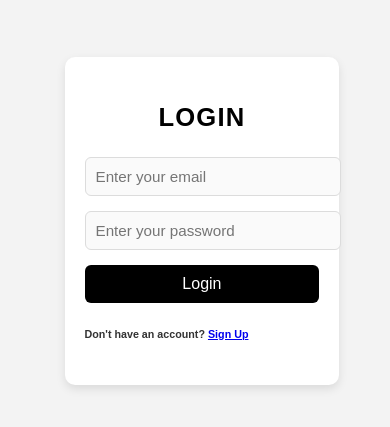
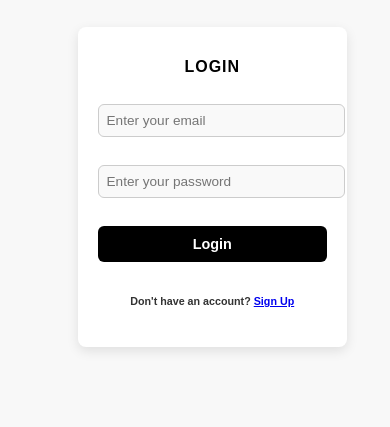
Before and after one commit to kanav789/Rwear, a React (Vite) app in the folder Frontend/: page /login in a window 390 px wide. Shown: the part 235-662 px from the top of the page. Built offline with nearby package versions, Linux system fonts and the light colour scheme.

Commit message:
improve the css

```diff
--- a/Frontend/src/Components/Login/Login.css
+++ b/Frontend/src/Components/Login/Login.css
@@ -1,120 +1,155 @@
-/* General Styling */
 body {
-  font-family: Arial, Helvetica, sans-serif;
-  background-color: #f3f3f3;
+  font-family: 'Arial', 'Helvetica', sans-serif;
+  background-color: #f8f8f8; /* Light gray background */
   color: #333;
   margin: 0;
   padding: 0;
   display: flex;
   justify-content: center;
   align-items: center;
-  min-height: 100vh;
+  min-height: 100vh; /* Center content vertically */
 }
 
 /* Container Styling */
 .login-container {
-  width: 90%; /* Responsive for smaller screens */
-  max-width: 600px; /* Increased max-width for a wider form */
-  background-color: #ffffff;
-  padding: 0 60px;
-  border-radius: 10px;
-  box-shadow: 0 4px 10px rgba(0, 0, 0, 0.1);
-  margin: 0 auto;
-  margin-top: 10vh;
-  display: flex;
-  flex-direction: column;
-  justify-content: center;
+  background-color: #fff; /* White card background */
+  padding: 30px 60px;
+  border-radius: 8px;
+  box-shadow: 0 6px 18px rgba(0, 0, 0, 0.1);
+  width: 100%;
+  text-align: center;
+  max-width: 400px; /* Card width */
+  margin: 10px; /* Add margin for better spacing on small screens */
 }
 
 /* Heading Styling */
 .login-container h3 {
-  font-size: 1.8rem;
+  font-size: 1.1rem; /* Slightly increase font size */
   font-weight: bold;
   color: #000;
-  margin-bottom: 25px;
+  margin-bottom: 20px;
   text-transform: uppercase;
-  letter-spacing: 1.2px;
-  text-align: center;
-}
-
-/* Last Paragraph Styling */
-.login-container p:last-of-type {
-  font-size: 0.85rem;
-  color: #666;
-  margin-top: 20px;
-  text-align: center;
+  letter-spacing: 1px;
 }
 
 /* Form Styling */
 form {
   display: flex;
   flex-direction: column;
-  width: 100%; /* Ensures the form takes up the full width of the container */
-  gap: 15px; /* Better spacing between inputs */
+  width: 100%;
+  gap: 12px; /* Add consistent spacing between inputs */
 }
 
-/* Input Styling */
+/* Input Fields */
 form input {
-  background-color: #fafafa;
   width: 100%;
   padding: 12px;
+  border: 1px solid #ccc;
   border-radius: 6px;
-  border: 1px solid #dcdcdc;
+  background-color: #f9f9f9;
+  font-size: 1rem;
+  color: #555;
   outline: none;
-  font-size: 1rem;
-  color: #333;
+  margin: 8px 0; /* Adjust margin for consistency */
   transition: border-color 0.3s ease, box-shadow 0.3s ease;
 }
 
 form input:focus {
-  border-color: #555;
-  box-shadow: 0 0 6px rgba(0, 0, 0, 0.2);
+  border-color: #333; /* Highlight border on focus */
+  box-shadow: 0 0 6px rgba(0, 123, 255, 0.5);
 }
 
-/* Submit Button Styling */
+/* Submit Button */
 form input[type="submit"] {
-  background-color: #000;
+  background-color: #000; /* Black background */
   color: #fff;
+  font-size: 1rem;
+  font-weight: 600;
   border: none;
   border-radius: 6px;
   padding: 12px;
-  font-size: 1.1rem;
   cursor: pointer;
   transition: background-color 0.3s ease, transform 0.2s ease;
 }
-.error-message{
-  color: red;
-  display: flex;
-  justify-content: center;
-}
+
 form input[type="submit"]:hover {
-  background-color: #444;
-  transform: scale(1.05);
+  background-color: #333; /* Darker black on hover */
+  transform: scale(1.05); /* Slight zoom effect */
 }
 
 form input[type="submit"]:active {
-  transform: scale(0.98);
+  transform: scale(0.97); /* Click effect */
+}
+
+/* Footer Link */
+.login-container p {
+  margin-top: 15px;
+  font-size: 0.9rem;
+  color: #666;
+}
+
+.login-container p a {
+  color: #6a1b9a; /* Stylish purple color */
+  text-decoration: none;
+  font-weight: 600;
+  transition: color 0.3s ease;
+}
+
+.login-container p a:hover {
+  color: #4a148c; /* Darker purple on hover */
 }
 
 /* Responsive Design */
 @media (max-width: 768px) {
   .login-container {
-    padding: 20px;
-    margin-top: 8vh;
-    max-width: 90%; /* Ensures it fits well on smaller devices */
+    padding: 20px 30px; /* Reduce padding for tablets */
+    max-width: 90%; /* Allow flexibility */
+  }
+
+  form input {
+    padding: 10px; /* Slightly smaller input padding */
+    font-size: 0.9rem;
+  }
+}
+
+@media (max-width: 480px) {
+  .login-container {
+    padding: 15px 20px; /* Compact padding for small devices */
+    box-shadow: 0 4px 12px rgba(0, 0, 0, 0.1); /* Softer shadow */
   }
 
   .login-container h3 {
-    font-size: 1.6rem;
+    font-size: 1rem; /* Adjust heading size */
   }
 
   form input {
-    font-size: 0.95rem;
-    padding: 10px;
+    padding: 8px; /* Smaller padding for inputs */
+    font-size: 0.85rem;
   }
 
   form input[type="submit"] {
-    font-size: 1rem;
-    padding: 10px;
+    padding: 10px; /* Smaller submit button */
+    font-size: 0.9rem;
   }
 }
+
+@media (max-width: 360px) {
+  .login-container {
+    padding: 10px; /* Very compact padding for very small screens */
+    margin: 5px; /* Add smaller margin */
+  }
+
+  .login-container h3 {
+    font-size: 0.9rem;
+  }
+
+  form input {
+    padding: 6px; /* Reduce input padding */
+    margin: 5px 0; /* Reduce spacing between inputs */
+  }
+
+  form input[type="submit"] {
+    padding: 8px; /* Compact submit button */
+    font-size: 0.8rem;
+  }
+}
--- a/Frontend/src/Components/Signup/Signup.css
+++ b/Frontend/src/Components/Signup/Signup.css
@@ -1,116 +1,155 @@
-/* General Styling */
 body {
-  font-family: Arial, Helvetica, sans-serif;
-  background-color: #f3f3f3;
+  font-family: 'Arial', 'Helvetica', sans-serif;
+  background-color: #f8f8f8; /* Light gray background */
   color: #333;
   margin: 0;
   padding: 0;
   display: flex;
   justify-content: center;
   align-items: center;
-  min-height: 100vh;
+  min-height: 100vh; /* Center content vertically */
 }
 
 /* Container Styling */
 .register-container {
-  width: 90%; /* Responsive for smaller screens */
-  max-width: 600px; /* Increased max-width for a wider form */
-  background-color: #ffffff;
-  padding: 0 60px;
-  border-radius: 10px;
-  box-shadow: 0 4px 10px rgba(0, 0, 0, 0.1);
-  margin: 0 auto;
-  margin-top: 10vh;
-  display: flex;
-  flex-direction: column;
-  /* justify-content: center; */
+  background-color: #fff; /* White card background */
+  padding: 30px 60px;
+  border-radius: 8px;
+  box-shadow: 0 6px 18px rgba(0, 0, 0, 0.1);
+  width: 100%;
+  text-align: center;
+  max-width: 400px; /* Card width */
+  margin: 10px; /* Add margin for better spacing on small screens */
 }
 
 /* Heading Styling */
 .register-container h3 {
-  font-size: 1.8rem;
+  font-size: 1.1rem; /* Slightly increase font size */
   font-weight: bold;
   color: #000;
-  margin-bottom: 25px;
+  margin-bottom: 20px;
   text-transform: uppercase;
-  letter-spacing: 1.2px;
-  text-align: center;
-}
-
-/* Last Paragraph Styling */
-.register-container p:last-of-type {
-  font-size: 0.85rem;
-  color: #666;
-  margin-top: 20px;
-  text-align: center;
+  letter-spacing: 1px;
 }
 
 /* Form Styling */
 form {
   display: flex;
   flex-direction: column;
-  width: 100%; /* Ensures the form takes up the full width of the container */
-  gap: 15px; /* Better spacing between inputs */
+  width: 100%;
+  gap: 12px; /* Add consistent spacing between inputs */
 }
 
-/* Input Styling */
+/* Input Fields */
 form input {
-  background-color: #fafafa;
   width: 100%;
   padding: 12px;
+  border: 1px solid #ccc;
   border-radius: 6px;
-  border: 1px solid #dcdcdc;
+  background-color: #f9f9f9;
+  font-size: 1rem;
+  color: #555;
   outline: none;
-  font-size: 1rem;
-  color: #333;
+  margin: 8px 0; /* Adjust margin for consistency */
   transition: border-color 0.3s ease, box-shadow 0.3s ease;
 }
 
 form input:focus {
-  border-color: #555;
-  box-shadow: 0 0 6px rgba(0, 0, 0, 0.2);
+  border-color: #333; /* Highlight border on focus */
+  box-shadow: 0 0 6px rgba(0, 123, 255, 0.5);
 }
 
-/* Submit Button Styling */
+/* Submit Button */
 form input[type="submit"] {
-  background-color: #000;
+  background-color: #000; /* Black background */
   color: #fff;
+  font-size: 1rem;
+  font-weight: 600;
   border: none;
   border-radius: 6px;
   padding: 12px;
-  font-size: 1.1rem;
   cursor: pointer;
   transition: background-color 0.3s ease, transform 0.2s ease;
 }
 
 form input[type="submit"]:hover {
-  background-color: #444;
-  transform: scale(1.05);
+  background-color: #333; /* Darker black on hover */
+  transform: scale(1.05); /* Slight zoom effect */
 }
 
 form input[type="submit"]:active {
-  transform: scale(0.98);
+  transform: scale(0.97); /* Click effect */
+}
+
+/* Footer Link */
+.register-container p {
+  margin-top: 15px;
+  font-size: 0.9rem;
+  color: #666;
+}
+
+.register-container p a {
+  color: #6a1b9a; /* Stylish purple color */
+  text-decoration: none;
+  font-weight: 600;
+  transition: color 0.3s ease;
+}
+
+.register-container p a:hover {
+  color: #4a148c; /* Darker purple on hover */
 }
 
 /* Responsive Design */
 @media (max-width: 768px) {
-  .login-container {
-    padding: 20px;
-    margin-top: 8vh;
-    max-width: 90%; /* Ensures it fits well on smaller devices */
-  }
-
-  .login-container h3 {
-    font-size: 1.6rem;
+  .register-container {
+    padding: 20px 30px; /* Reduce padding for tablets */
+    max-width: 90%; /* Allow flexibility */
   }
 
   form input {
-    font-size: 0.95rem;
-    padding: 10px;
+    padding: 10px; /* Slightly smaller input padding */
+    font-size: 0.9rem;
+  }
+}
+
+@media (max-width: 480px) {
+  .register-container {
+    padding: 15px 20px; /* Compact padding for small devices */
+    box-shadow: 0 4px 12px rgba(0, 0, 0, 0.1); /* Softer shadow */
+  }
+
+  .register-container h3 {
+    font-size: 1rem; /* Adjust heading size */
+  }
+
+  form input {
+    padding: 8px; /* Smaller padding for inputs */
+    font-size: 0.85rem;
   }
 
   form input[type="submit"] {
-    font-size: 1rem;
-    padding: 10px;
+    padding: 10px; /* Smaller submit button */
+    font-size: 0.9rem;
   }
 }
+
+@media (max-width: 360px) {
+  .register-container {
+    padding: 10px; /* Very compact padding for very small screens */
+    margin: 5px; /* Add smaller margin */
+  }
+
+  .register-container h3 {
+    font-size: 0.9rem;
+  }
+
+  form input {
+    padding: 6px; /* Reduce input padding */
+    margin: 5px 0; /* Reduce spacing between inputs */
+  }
+
+  form input[type="submit"] {
+    padding: 8px; /* Compact submit button */
+    font-size: 0.8rem;
+  }
+}
```
